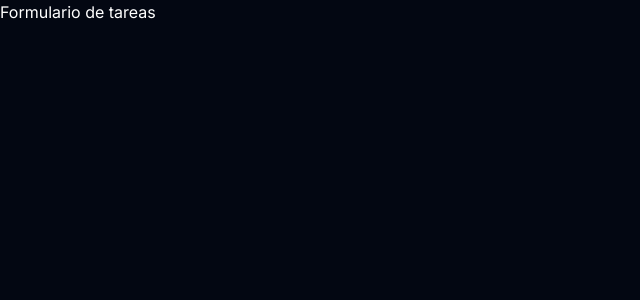
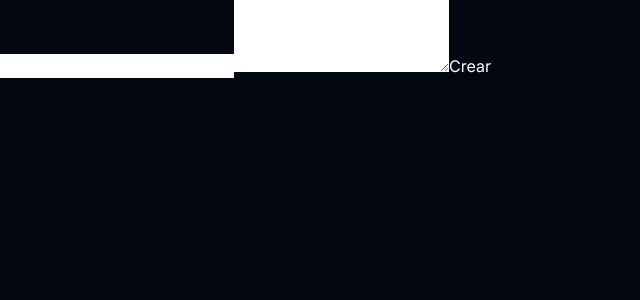
Before and after one commit to cesar31mr/nextjs-prisma-crud, a Next.js app: page /new in a window 1280 px wide. Shown: the top 300 px of the page, without its empty margins (0-640 px from the left). Built offline with nearby package versions, Linux system fonts and the light colour scheme.

Commit message:
Formulario en React

```diff
--- a/package.json
+++ b/package.json
@@ -10,7 +10,7 @@
   },
   "dependencies": {
     "@prisma/client": "^5.6.0",
-    "next": "14.0.3",
+    "next": "^14.0.3",
     "react": "^18",
     "react-dom": "^18"
   },
--- a/src/app/new/page.jsx
+++ b/src/app/new/page.jsx
@@ -1,3 +1,12 @@
 export default function NewPage() {
-    return <div>Formulario de tareas</div>;
-};
+    return (
+        <div>
+            <form>
+                <input type="text" name="" id="" />
+                <textarea rows="3"></textarea>
+
+                <button>Crear</button>
+            </form>
+        </div>
+    );
+}
```
Also changed, not shown: 1 other file (tests, documents, lock files or other folders).
